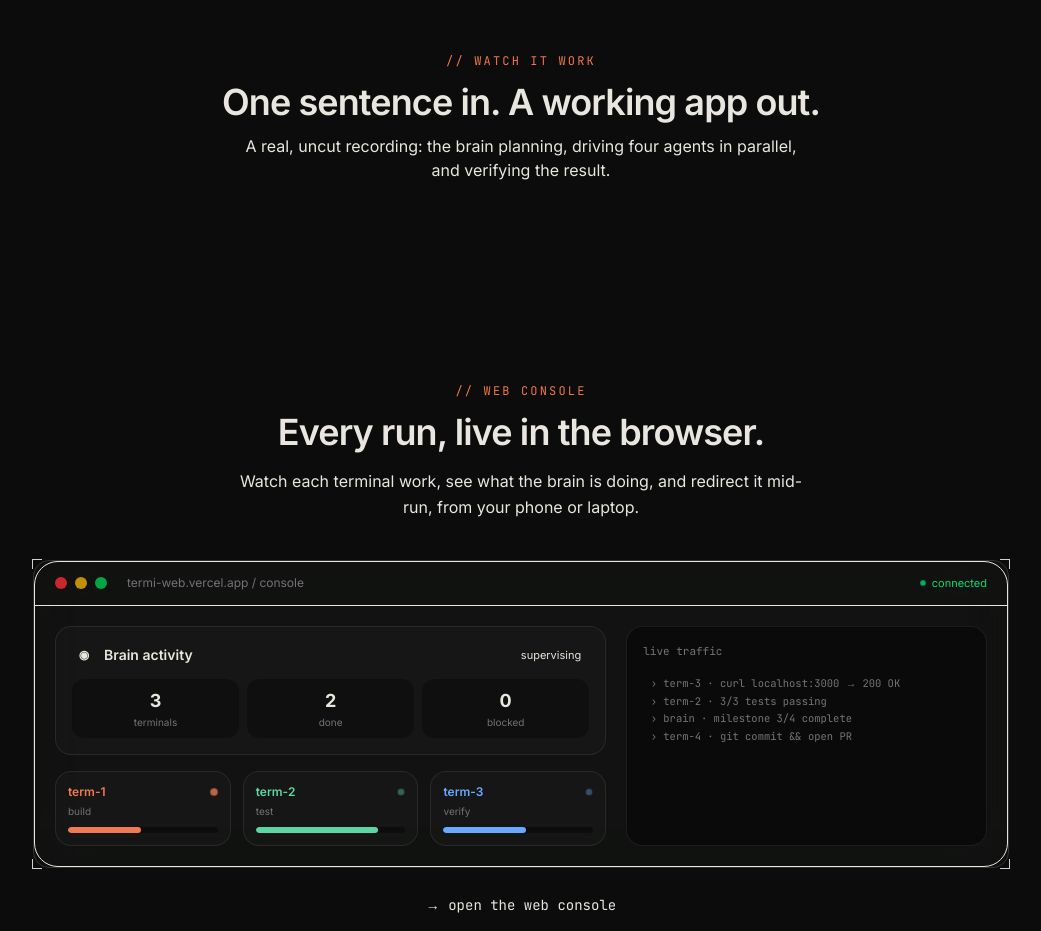
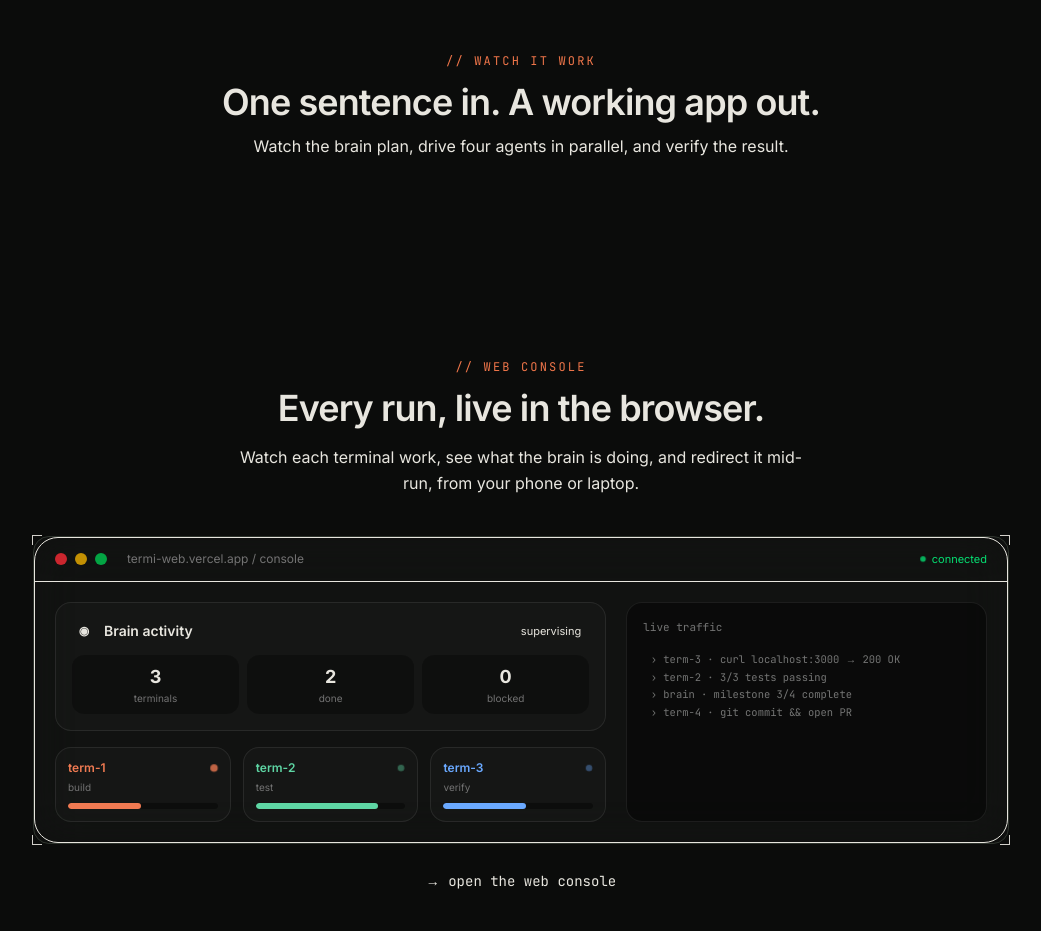
Before and after one commit to vansh1sh/termi-web, a Next.js app: page / in a window 1280 px wide. Shown: the part 920-1851 px from the top of the page, without its empty margins (119-1160 px from the left). Built offline with nearby package versions, Linux system fonts and the light colour scheme; no server answers.

Commit message:
Ship DMG with app icon; trim demo copy
- Refresh public/downloads/Termi.dmg — the app now carries the brain icon
- Demo intro: drop 'A real, uncut recording:' → 'Watch the brain plan, drive
  four agents in parallel, and verify the result.'

```diff
--- a/app/page.tsx
+++ b/app/page.tsx
@@ -67,8 +67,7 @@ function Demo() {
             One sentence in. A working app out.
           </h2>
           <p className="mt-3 text-[--color-muted] max-w-xl mx-auto text-sm sm:text-base">
-            A real, uncut recording: the brain planning, driving four agents in
-            parallel, and verifying the result.
+            Watch the brain plan, drive four agents in parallel, and verify the result.
           </p>
         </div>
       </Reveal>
```
Also changed, not shown: 2 other files (tests, documents, lock files or other folders).
